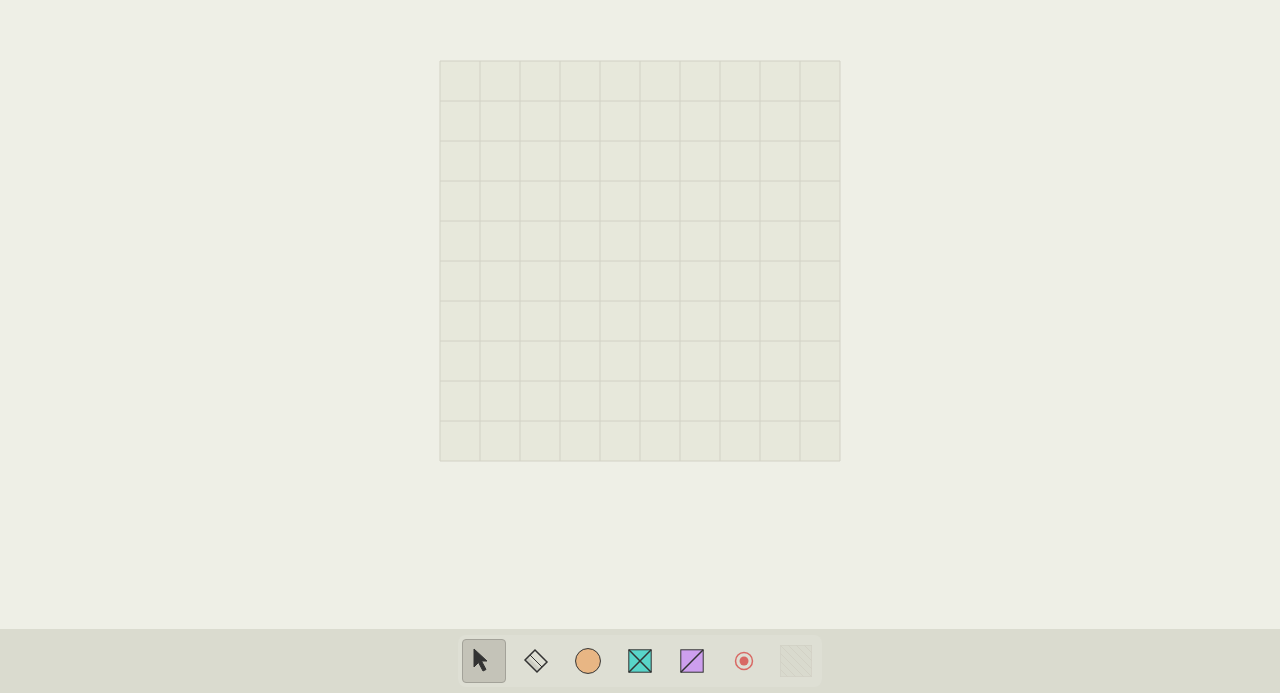
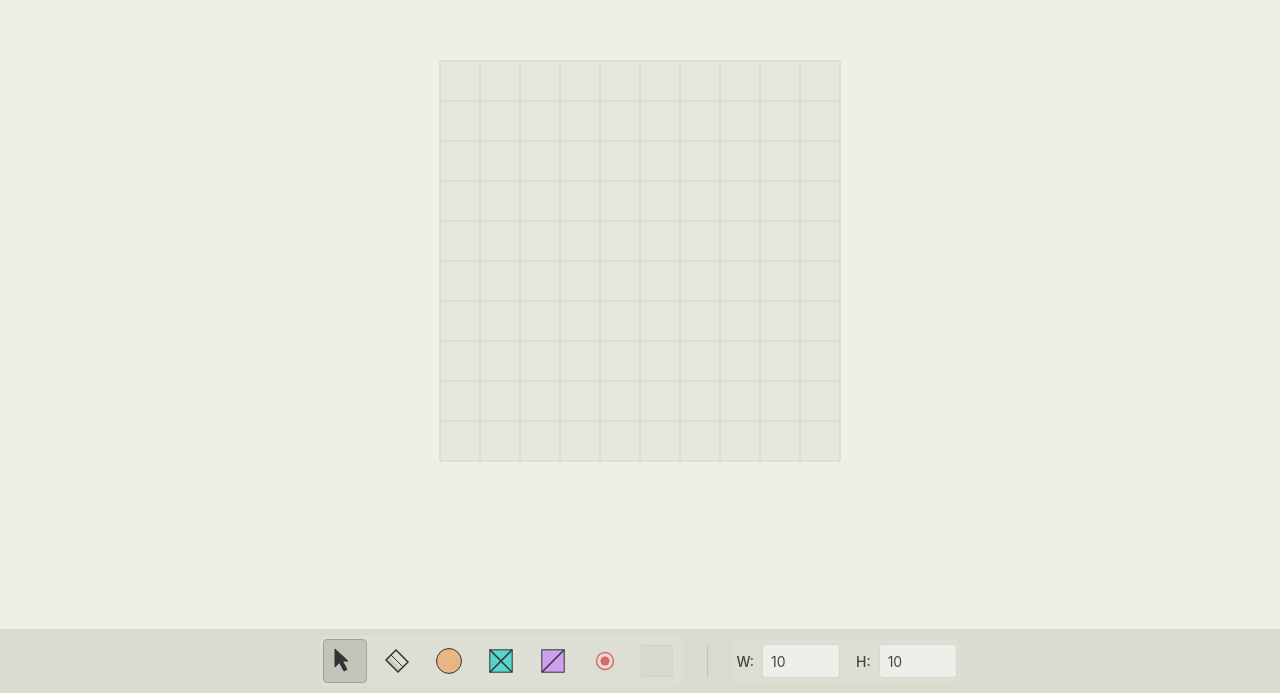
Before and after one commit to joshuahohaia/ceiling-grid-planner, a React (Vite) app: page / in a window 1280 px wide. Shown: the part 107-800 px from the top of the page. Built offline with nearby package versions, Linux system fonts and the light colour scheme.

Commit message:
7-feat: allow grid to be resized with dynamic row and column inputs

```diff
--- a/src/App.tsx
+++ b/src/App.tsx
@@ -2,28 +2,27 @@ import CanvasGrid from '@/components/CanvasGrid/CanvasGrid';
 import Toolbar from '@/components/Toolbar/Toolbar';
 import { usePreventBrowserZoom } from '@/hooks/utils/usePreventBrowserZoom';
 import { useGridInteraction } from '@/hooks/grid/useGridInteraction';
+import { useGridDimensions } from '@/hooks/grid/useGridDimensions';
 import './App.css';
-
-const ROWS = 10;
-const COLS = 10;
 
 const App = () => {
   usePreventBrowserZoom();
-  const {
-    items,
+  const { rows, cols, setRows, setCols } = useGridDimensions(10, 10);
+
+  const { items,
     activeTool,
     setActiveTool,
     handleGridClick,
     handleGridMouseDown,
     handleGridMouseMove,
     handleGridMouseUp
-  } = useGridInteraction({ rows: ROWS, cols: COLS });
+  } = useGridInteraction({ rows, cols });
 
   return (
     <div className="app-container">
       <CanvasGrid
-        rows={ROWS}
-        cols={COLS}
+        rows={rows}
+        cols={cols}
         items={items}
         onGridClick={handleGridClick}
         onGridMouseDown={handleGridMouseDown}
@@ -33,6 +32,10 @@ const App = () => {
       <Toolbar
         activeTool={activeTool}
         onToolChange={setActiveTool}
+        rows={rows}
+        cols={cols}
+        onRowsChange={setRows}
+        onColsChange={setCols}
       />
     </div>
   );
--- a/src/components/Toolbar/Toolbar.css
+++ b/src/components/Toolbar/Toolbar.css
@@ -68,3 +68,46 @@
 .tool-btn:hover::after {
   opacity: 1;
 }
+
+.toolbar-divider {
+  width: 1px;
+  height: 32px;
+  background-color: rgba(0, 0, 0, 0.1);
+}
+
+.grid-controls {
+  display: flex;
+  align-items: center;
+  gap: 16px;
+  color: #444;
+  font-family: inherit;
+}
+
+.input-group {
+  display: flex;
+  align-items: center;
+  gap: 8px;
+}
+
+.input-group label {
+  font-weight: 500;
+  font-size: 14px;
+}
+
+.input-group input {
+  width: 60px;
+  height: 32px;
+  padding: 0 8px;
+  border: 1px solid rgba(0, 0, 0, 0.1);
+  border-radius: 4px;
+  background: rgba(255, 255, 255, 0.5);
+  font-size: 14px;
+  color: inherit;
+  font-family: inherit;
+}
+
+.input-group input:focus {
+  outline: none;
+  border-color: #A3A299;
+  background: white;
+}
--- a/src/components/Toolbar/Toolbar.tsx
+++ b/src/components/Toolbar/Toolbar.tsx
@@ -6,9 +6,13 @@ import './Toolbar.css';
 interface ToolbarProps {
   activeTool: ToolType;
   onToolChange: (tool: ToolType) => void;
+  rows: number;
+  cols: number;
+  onRowsChange: (rows: number) => void;
+  onColsChange: (cols: number) => void;
 }
 
-const Toolbar = ({ activeTool, onToolChange }: ToolbarProps) => {
+const Toolbar = ({ activeTool, onToolChange, rows, cols, onRowsChange, onColsChange }: ToolbarProps) => {
   return (
     <div className="toolbar">
       <div className="toolbar-group">
@@ -23,6 +27,29 @@ const Toolbar = ({ activeTool, onToolChange }: ToolbarProps) => {
           </button>
         ))}
       </div>
+
+      <div className="toolbar-divider" />
+
+      <div className="toolbar-group grid-controls">
+        <div className="input-group">
+          <label>W:</label>
+          <input
+            type="number"
+            value={cols}
+            onChange={(e) => onColsChange(parseInt(e.target.value) || 1)}
+            min="1"
+          />
+        </div>
+        <div className="input-group">
+          <label>H:</label>
+          <input
+            type="number"
+            value={rows}
+            onChange={(e) => onRowsChange(parseInt(e.target.value) || 1)}
+            min="1"
+          />
+        </div>
+      </div>
     </div>
   );
 };
--- a/src/hooks/canvas/useGridRenderer.ts
+++ b/src/hooks/canvas/useGridRenderer.ts
@@ -1,4 +1,4 @@
-import { useEffect } from 'react';
+import { useLayoutEffect } from 'react';
 import { renderGrid } from '@/utils/renderGrid';
 import { GridItem } from '@/types/grid';
 
@@ -19,11 +19,8 @@ export const useGridRenderer = ({
   pan,
   items,
 }: UseGridRendererProps) => {
-  useEffect(() => {
+  useLayoutEffect(() => {
     if (context) {
-      let animationFrameId: number;
-
-      const render = () => {
       renderGrid({
         ctx: context,
         rows,
@@ -32,13 +29,6 @@ export const useGridRenderer = ({
         pan,
         items,
       });
-      };
-
-      animationFrameId = requestAnimationFrame(render);
-
-      return () => {
-        cancelAnimationFrame(animationFrameId);
-      };
     }
   }, [context, rows, cols, zoom, pan, items]);
 };
--- /dev/null
+++ b/src/hooks/grid/useGridDimensions.ts
@@ -0,0 +1,21 @@
+import { useState, useCallback } from 'react';
+
+export const useGridDimensions = (initialRows = 10, initialCols = 10) => {
+  const [rows, setRows] = useState(initialRows);
+  const [cols, setCols] = useState(initialCols);
+
+  const updateRows = useCallback((newRows: number) => {
+    setRows(Math.max(1, newRows));
+  }, []);
+
+  const updateCols = useCallback((newCols: number) => {
+    setCols(Math.max(1, newCols));
+  }, []);
+
+  return {
+    rows,
+    cols,
+    setRows: updateRows,
+    setCols: updateCols
+  };
+};
--- a/src/hooks/grid/useGridInteraction.ts
+++ b/src/hooks/grid/useGridInteraction.ts
@@ -3,7 +3,7 @@ import { useGridItems } from './useGridItems';
 import { useToolState } from './useToolState';
 
 export const useGridInteraction = ({ rows, cols }: { rows: number; cols: number }) => {
-  const { items, addItem, removeItem, updateItem, isCellOccupied } = useGridItems();
+  const { items, addItem, removeItem, updateItem, isCellOccupied } = useGridItems(rows, cols);
   const { activeTool, setActiveTool, isComponentTool } = useToolState();
   const [draggedItemId, setDraggedItemId] = useState<string | null>(null);
 
--- a/src/hooks/grid/useGridItems.ts
+++ b/src/hooks/grid/useGridItems.ts
@@ -1,8 +1,12 @@
-import { useState, useCallback } from 'react';
+import { useState, useCallback, useEffect } from 'react';
 import { GridItem, ComponentType } from '@/types/grid';
 
-export const useGridItems = () => {
+export const useGridItems = (rows: number, cols: number) => {
   const [items, setItems] = useState<GridItem[]>([]);
+
+  useEffect(() => {
+    setItems(prev => prev.filter(item => item.x < cols && item.y < rows));
+  }, [rows, cols]);
 
   const isCellOccupied = useCallback((x: number, y: number, excludeId?: string) => {
     return items.some(item => item.x === x && item.y === y && item.id !== excludeId);
```
Lines whose indentation alone changed are shown as unchanged.
